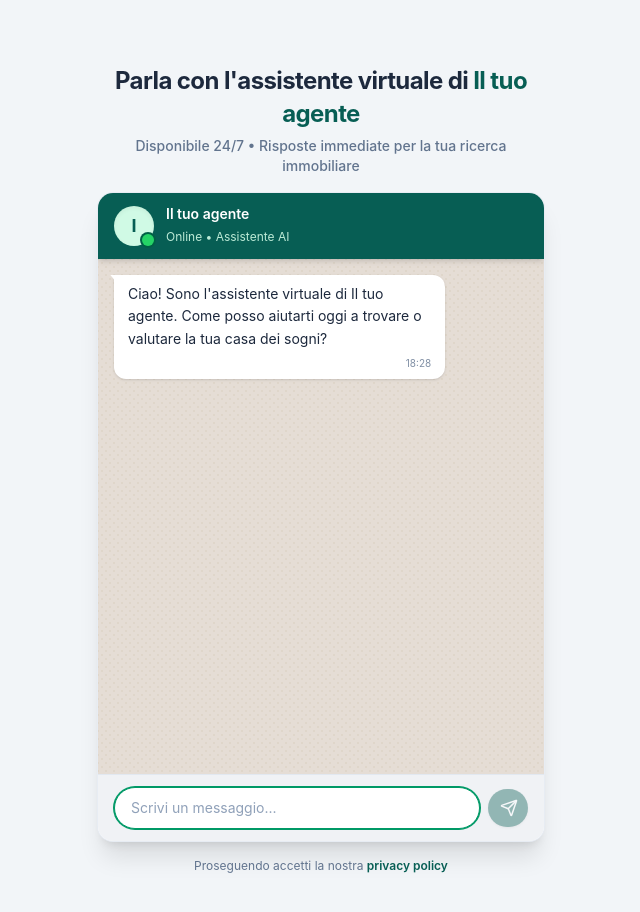
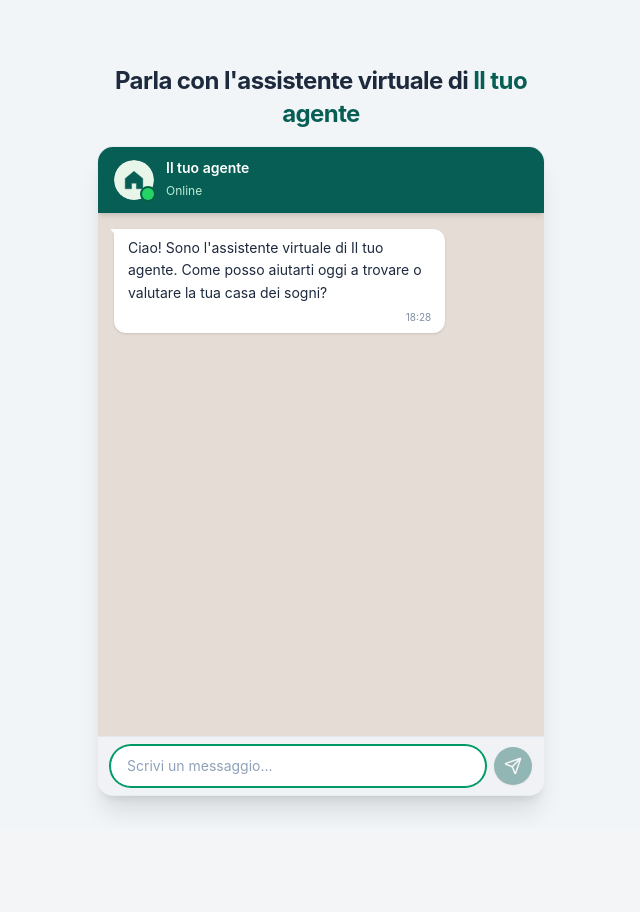
Before and after one commit to Antonmammt/immobiliare-landing, a Next.js app: page / in a window 1280 px wide. Shown: the top 912 px of the page, without its empty margins (319-959 px from the left). After the commit the page ends 828 px from the top, so only its background shows below. Built offline with nearby package versions, Linux system fonts and the light colour scheme.

Commit message:
Rimuovi riferimenti alla privacy policy dal footer e dalla chat

```diff
--- a/src/app/globals.css
+++ b/src/app/globals.css
@@ -56,10 +56,7 @@ body {
   animation-delay: 0.4s;
 }
 
-/* WhatsApp wallpaper background pattern */
+/* WhatsApp wallpaper background - solid */
 .wa-wallpaper {
   background-color: #e5ddd5;
-  background-image: radial-gradient(#dfd6ca 1px, transparent 0), radial-gradient(#dfd6ca 1px, transparent 0);
-  background-size: 8px 8px;
-  background-position: 0 0, 4px 4px;
 }
--- a/src/app/page.tsx
+++ b/src/app/page.tsx
@@ -2,13 +2,13 @@
 
 import React, { Suspense } from "react";
 import { useSearchParams } from "next/navigation";
-import Link from "next/link";
 import ChatWidget from "@/components/ChatWidget";
 
 // Inner component that reads searchParams (needs Suspense)
 function MainLandingContent() {
   const searchParams = useSearchParams();
   const agenteParam = searchParams.get("agente");
+  const avatarParam = searchParams.get("avatar");
 
   // Format the agent name from slug (e.g., "mario-rossi" -> "Mario Rossi")
   const formatAgenteName = (slug: string | null): string => {
@@ -23,35 +23,21 @@ function MainLandingContent() {
   const agenteName = formatAgenteName(agenteParam);
 
   return (
-    <main className="flex flex-col items-center justify-between min-h-screen p-4 md:p-8 bg-slate-50 md:bg-slate-100/50">
-      {/* Header Container */}
-      <div className="w-full max-w-md text-center mt-4 md:mt-8 mb-4">
-        <h1 className="text-xl md:text-2xl font-bold text-slate-800 tracking-tight leading-snug">
+    <main className="flex flex-col items-center justify-between min-h-dvh bg-slate-50 md:bg-slate-100/50 md:p-8">
+      {/* Header Container - hidden on mobile, visible on desktop */}
+      <div className="hidden md:block w-full max-w-md text-center md:mt-8 mb-4">
+        <h1 className="md:text-2xl font-bold text-slate-800 tracking-tight leading-snug">
           Parla con l&apos;assistente virtuale di{" "}
           <span className="text-[#075e54]">{agenteName}</span>
         </h1>
-        <p className="text-xs md:text-sm text-slate-500 mt-1.5 font-medium">
-          Disponibile 24/7 • Risposte immediate per la tua ricerca immobiliare
-        </p>
       </div>
 
       {/* Chat Widget Container */}
-      <div className="w-full flex justify-center flex-1 md:flex-initial mb-3">
-        <ChatWidget agenteName={agenteName} agenteSlug={agenteSlug} />
+      <div className="w-full flex justify-center flex-1 md:flex-initial">
+        <ChatWidget agenteName={agenteName} agenteSlug={agenteSlug} avatarUrl={avatarParam || undefined} />
       </div>
 
-      {/* Footer / Privacy Note */}
-      <div className="w-full max-w-md text-center mb-4 mt-1">
-        <p className="text-[11px] md:text-xs text-slate-500">
-          Proseguendo accetti la nostra{" "}
-          <Link
-            href="/privacy"
-            className="text-[#075e54] hover:underline font-semibold"
-          >
-            privacy policy
-          </Link>
-        </p>
-      </div>
+
     </main>
   );
 }
--- a/src/components/ChatWidget.tsx
+++ b/src/components/ChatWidget.tsx
@@ -13,9 +13,10 @@ interface Message {
 interface ChatWidgetProps {
   agenteName: string;
   agenteSlug: string;
+  avatarUrl?: string;
 }
 
-export default function ChatWidget({ agenteName, agenteSlug }: ChatWidgetProps) {
+export default function ChatWidget({ agenteName, agenteSlug, avatarUrl }: ChatWidgetProps) {
   const [messages, setMessages] = useState<Message[]>([]);
   const [inputValue, setInputValue] = useState("");
   const [sessionId, setSessionId] = useState<string>("");
@@ -150,22 +151,24 @@ export default function ChatWidget({ agenteName, agenteSlug }: ChatWidgetProps)
   };
 
   return (
-    <div className="w-full max-w-md bg-white rounded-2xl shadow-xl overflow-hidden border border-slate-200/80 flex flex-col h-[600px] md:h-[650px]">
+    <div className="w-full max-w-md bg-white md:rounded-2xl md:shadow-xl md:border md:border-slate-200/80 overflow-hidden flex flex-col h-dvh md:h-[650px]">
 
-      {/* WhatsApp-Style Header */}
-      <div className="bg-[#075e54] text-white px-4 py-3 flex items-center justify-between shadow-md z-10">
+      {/* WhatsApp-Style Header - fixed on mobile */}
+      <div className="bg-[#075e54] text-white px-4 py-3 flex items-center justify-between shadow-md z-10 shrink-0">
         <div className="flex items-center space-x-3">
           {/* Avatar with status indicator */}
           <div className="relative">
-            <div className="w-10 h-10 rounded-full bg-emerald-100 flex items-center justify-center text-[#075e54] font-bold text-lg shadow-inner">
-              {agenteName.charAt(0).toUpperCase()}
-            </div>
+            {avatarUrl ? (
+              <img src={avatarUrl} alt={agenteName} className="w-10 h-10 rounded-full object-cover shadow-inner" />
+            ) : (
+              <img src="/avatar-default.svg" alt={agenteName} className="w-10 h-10 rounded-full shadow-inner" />
+            )}
             <span className="absolute bottom-0 right-0 block h-3 w-3 rounded-full bg-[#25d366] ring-2 ring-emerald-800" />
           </div>
 
           <div>
             <h3 className="font-semibold text-sm leading-tight text-white">{agenteName}</h3>
-            <span className="text-xs text-emerald-100 opacity-90">Online • Assistente AI</span>
+            <span className="text-xs text-emerald-100 opacity-90">Online</span>
           </div>
         </div>
 
@@ -225,14 +228,17 @@ export default function ChatWidget({ agenteName, agenteSlug }: ChatWidgetProps)
           );
         })}
 
-        {/* Typing Indicator */}
+        {/* Typing Indicator - WhatsApp style */}
         {isTyping && (
           <div className="self-start flex flex-col max-w-[80%] items-start animate-fade-in">
-            <div className="px-4 py-3 rounded-xl bg-white text-slate-800 rounded-tl-none shadow-sm relative flex items-center space-x-1">
+            <div className="px-4 py-2.5 rounded-xl bg-white text-slate-800 rounded-tl-none shadow-sm relative flex items-center space-x-2">
               <div className="absolute top-0 left-[-4px] bg-white w-2 h-2.5 [clip-path:polygon(100%_0,0_0,100%_100%)]" />
-              <div className="w-2.5 h-2.5 bg-slate-400 rounded-full animate-bounce-custom" />
-              <div className="w-2.5 h-2.5 bg-slate-400 rounded-full animate-bounce-custom delay-200" />
-              <div className="w-2.5 h-2.5 bg-slate-400 rounded-full animate-bounce-custom delay-400" />
+              <div className="flex items-center space-x-1">
+                <div className="w-2 h-2 bg-slate-400 rounded-full animate-bounce-custom" />
+                <div className="w-2 h-2 bg-slate-400 rounded-full animate-bounce-custom delay-200" />
+                <div className="w-2 h-2 bg-slate-400 rounded-full animate-bounce-custom delay-400" />
+              </div>
+              <span className="text-xs text-slate-500 italic font-medium">sta scrivendo...</span>
             </div>
           </div>
         )}
@@ -241,9 +247,8 @@ export default function ChatWidget({ agenteName, agenteSlug }: ChatWidgetProps)
       </div>
 
       {/* Chat Input Field Container */}
-      <form onSubmit={handleSendMessage} className="bg-[#f0f2f5] px-4 py-3 flex items-center space-x-2 border-t border-slate-200">
-
-
+      <form onSubmit={handleSendMessage} className="bg-[#f0f2f5] px-3 py-2 flex flex-col shrink-0 border-t border-slate-200">
+        <div className="flex items-center space-x-2">
           <input
             ref={inputRef}
             type="text"
@@ -257,11 +262,13 @@ export default function ChatWidget({ agenteName, agenteSlug }: ChatWidgetProps)
           <button
             type="submit"
             disabled={!inputValue.trim() || isTyping}
-          className="bg-[#075e54] text-white p-2.5 rounded-full hover:bg-[#128c7e] active:scale-95 transition-all flex items-center justify-center cursor-pointer disabled:opacity-40 disabled:pointer-events-none shadow-sm"
+            className="bg-[#075e54] text-white p-2.5 rounded-full hover:bg-[#128c7e] active:scale-95 transition-all flex items-center justify-center cursor-pointer disabled:opacity-40 disabled:pointer-events-none shadow-sm shrink-0"
             aria-label="Send message"
           >
-          <Send size={18} className="ml-0.5" />
+            <Send size={18} />
           </button>
+        </div>
+
       </form>
     </div>
   );
```
Also changed, not shown: public/avatar-default.svg (added), 1 other file (tests, documents, lock files or other folders). Lines whose indentation alone changed are shown as unchanged.
